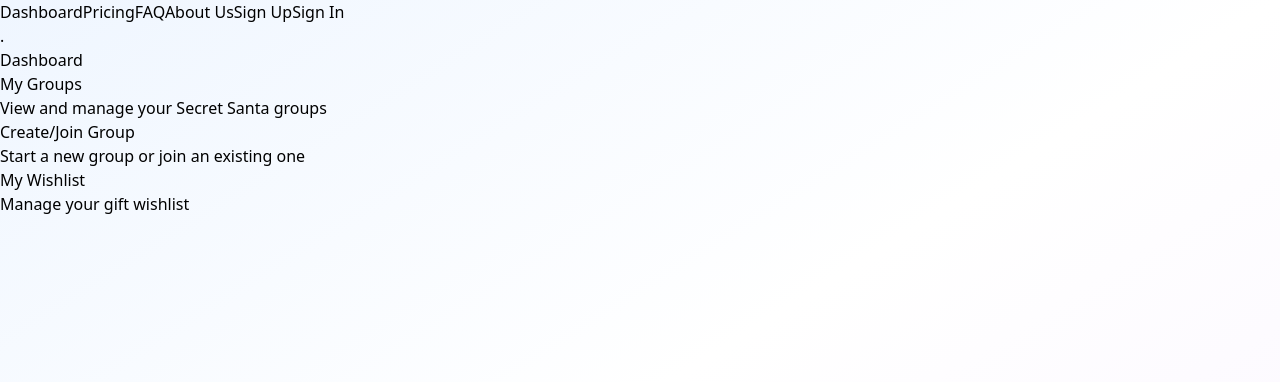
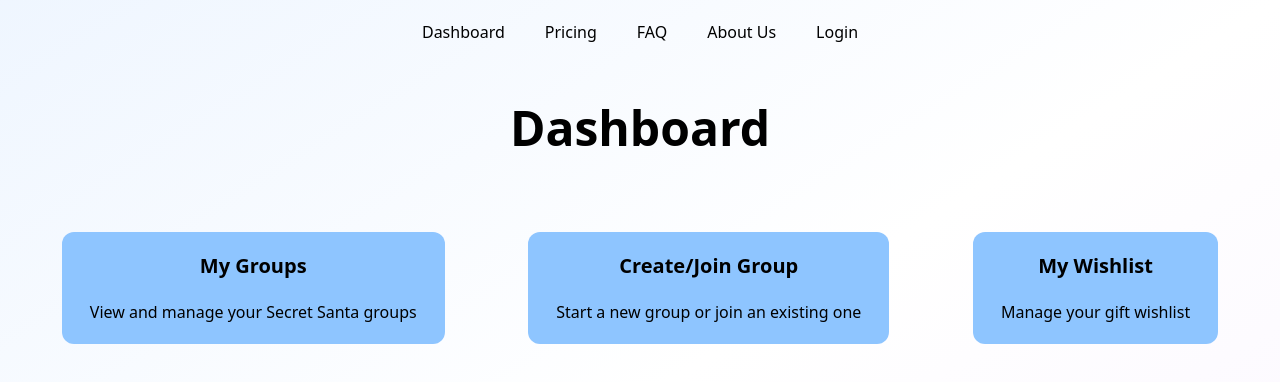
Before and after one commit to EricP7/TAW-final-project, a Vue app: page /dashboard in a window 1280 px wide. Shown: the top 382 px of the page. Built offline with nearby package versions, Linux system fonts and the light colour scheme.

Commit message:
style changes

```diff
--- a/src/components/HeaderSection.vue
+++ b/src/components/HeaderSection.vue
@@ -1,11 +1,9 @@
 <script setup>
 import { ref } from 'vue';
-import { useRouter, RouterLink } from 'vue-router'
-import HeaderButton from '@/components/HeaderButton.vue';
+import { RouterLink } from 'vue-router'
+import AuthButton from '@/components/AuthButton.vue';
 
-const router = useRouter();
-
-// object with navigation item alias and route to redirect to
+// object with navigation item label and route to redirect to
 const navigationItem = ref([
     {
         label: 'Dashboard',
@@ -23,27 +21,23 @@ const navigationItem = ref([
         label: 'About Us',
         route: 'about-us',
     },
-    {
-        label: 'Sign Up',
-        route: 'sign-up',
-    },
-    {
-        label: 'Sign In',
-        route: 'sign-in',
-    }
 ])
+
 
 
 </script>
 
 <template>
-    <div>
+    <div class="flex justify-center">
         <!-- <HeaderButton :alias="navigationItem[1].alias" @click="router.push({ path: navigationItem[1].route })">
         </HeaderButton>
         <HeaderButton :alias="navigationItem[0].alias" @click="router.push({ path: navigationItem[0].route })">
         </HeaderButton> -->
-        <RouterLink v-for="link in navigationItem" :to="link.route">{{ link.label }}</RouterLink>
-        <p>.</p>
+        <RouterLink v-for="link in navigationItem" :to="link.route" class="m-5 cursor-pointer">
+            {{ link.label }}
+        </RouterLink>
+        <AuthButton class="m-5"></AuthButton>
+
 
     </div>
 </template>
--- a/src/components/dashboard/DashboardCard.vue
+++ b/src/components/dashboard/DashboardCard.vue
@@ -2,11 +2,11 @@
 
 // prop for dynamic dashboard card, with name and description
 const props = defineProps({
-    name:{
+    name: {
         type: String,
         required: true,
     },
-    description:{
+    description: {
         type: String,
         required: true,
     }
@@ -17,8 +17,8 @@ const props = defineProps({
 
 <template>
 
-    <div>
-        <h1>{{ props.name }}</h1>
-        <p>{{ props.description }}</p>
+    <div class="flex items-center flex-col bg-blue-300 rounded-xl m-5 cursor-pointer">
+        <h1 class="flex p-5 text-xl font-bold">{{ props.name }}</h1>
+        <p class="flex text-center px-7 pb-5">{{ props.description }}</p>
     </div>
 </template>
--- a/src/components/pages/DashboardPage.vue
+++ b/src/components/pages/DashboardPage.vue
@@ -24,9 +24,9 @@ const dashboardCards = ref([{
 
     <div>
         <div>
-            <h1>Dashboard</h1>
+            <h1 class="flex justify-center text-5xl font-bold p-10">Dashboard</h1>
         </div>
-        <div>
+        <div class="flex justify-around p-5">
             <DashboardCard v-for="(card, index) of dashboardCards" :key="index" :name="card.name"
                 :description="card.description"></DashboardCard>
         </div>
```
